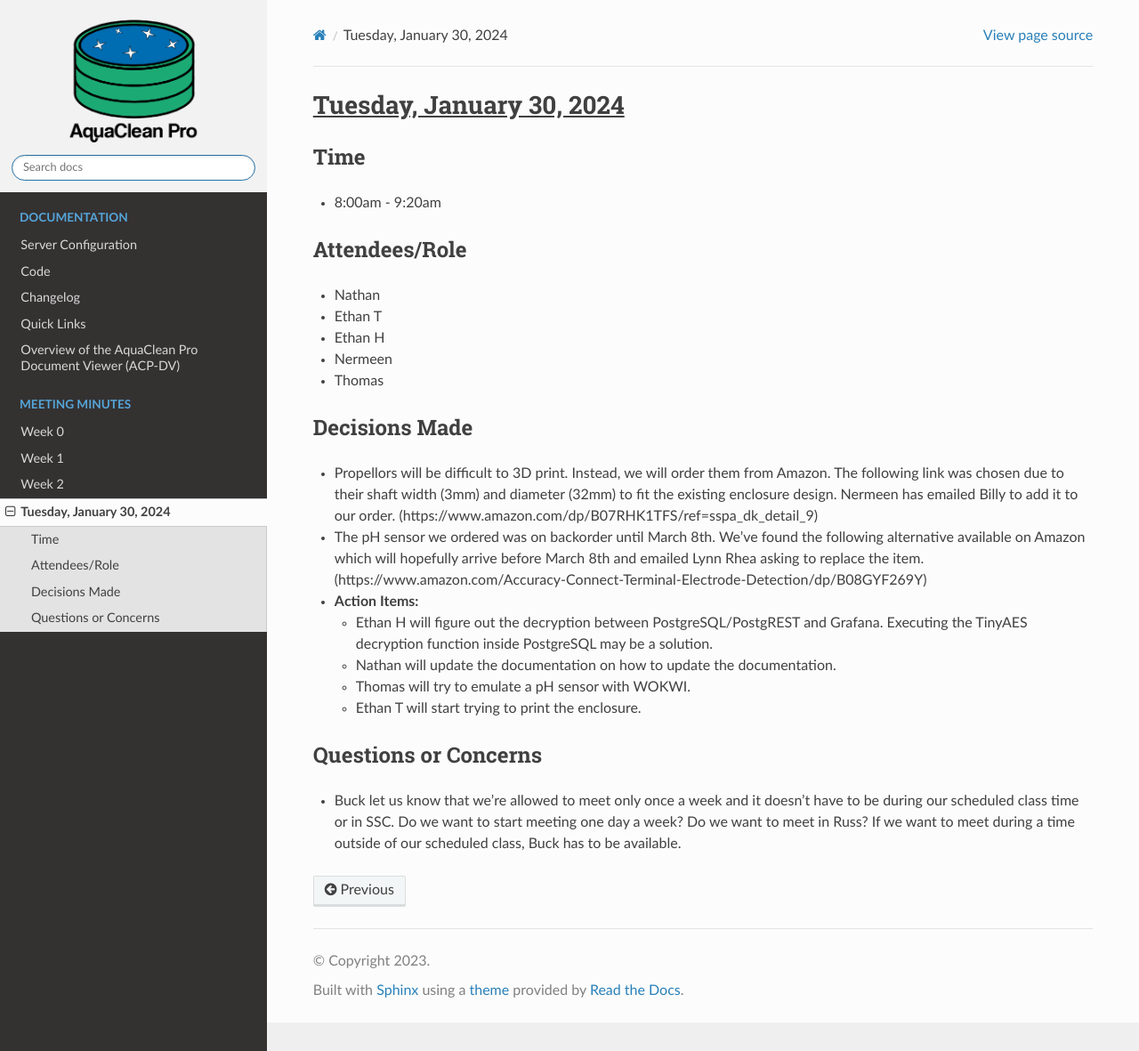
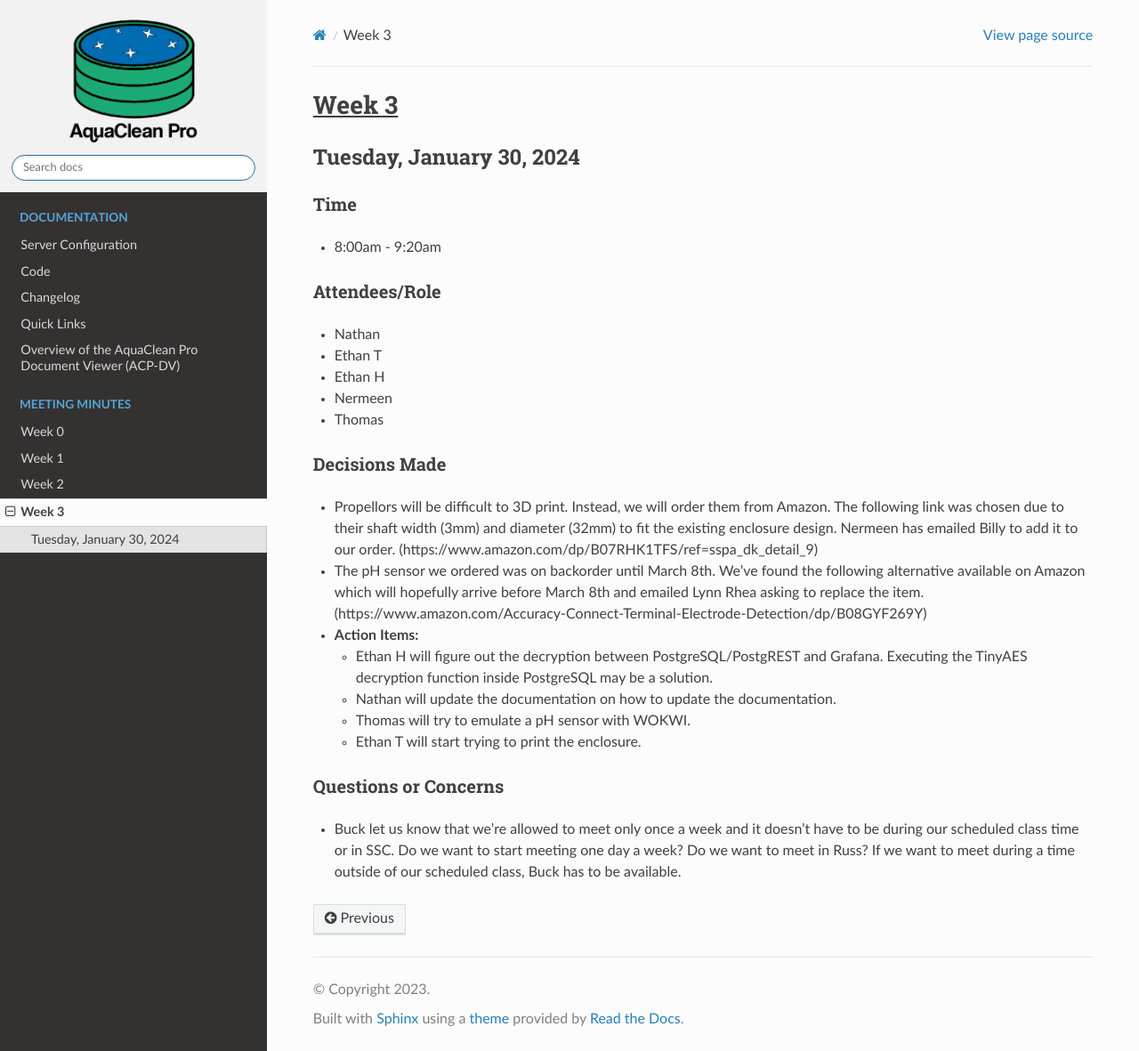
Before and after one commit to NathanWeiland10/AquaCleanPro, a Sphinx documentation site: the page built from docs/meeting-minutes/week3.md, in a window 1280 px wide and 1181 px high. Shown: the whole window at 89% size. Built offline with Sphinx 7.4.7 and the Read the Docs theme 2.0.0, drawn with Linux system fonts in a browser that asks for light colours.

Commit message:
fixed week 3 meeting minutes

```diff
--- a/docs/meeting-minutes/week3.md
+++ b/docs/meeting-minutes/week3.md
@@ -1,4 +1,5 @@
-# Tuesday, January 30, 2024
+# Week 3
+## Tuesday, January 30, 2024
 ### Time
 - 8:00am - 9:20am
 ### Attendees/Role
```
